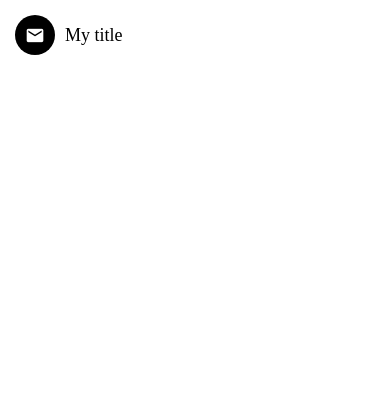
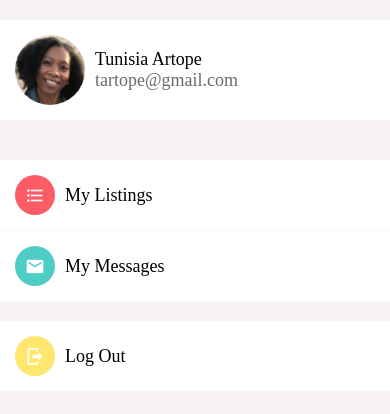
Before and after one commit to tartope/reactNativePracticeDoneWithIt, a React Native app: screen / in a window 390 px wide. Shown: the top 414 px of the page. Built offline with nearby package versions, Linux system fonts and the light colour scheme.

Commit message:
build account screen and add notes

```diff
--- a/App.js
+++ b/App.js
@@ -10,6 +10,7 @@
 import Screen from './app/components/Screen';
 import Icon from './app/components/Icon';
 import ListItem from './app/components/ListItem';
+import AccountScreen from "./app/screens/AccountScreen";
 
 export default function App() {
 
@@ -18,13 +19,14 @@
     // <ViewImageScreen />
     // <ListingDetailsScreen />
     //<MessagesScreen />
-    <Screen>
-      <ListItem
-        title='My title'
+    // <Screen>
+    //   <ListItem
+    //     title='My title'
 
-        ImageComponent={<Icon name='email' />}
-      />
-    </Screen>
+    //     ImageComponent={<Icon name='email' />}
+    //   />
+    // </Screen>
+    <AccountScreen />
 
     // <View style={{
     //   backgroundColor: '#f8f4f4',
--- a/app/components/Icon.js
+++ b/app/components/Icon.js
@@ -3,20 +3,24 @@
 import { MaterialCommunityIcons } from '@expo/vector-icons';
 
 function Icon({
+    //destructered props for styling with default values
     name,
     size = 40,
     backgroundColor = '#000',
     iconColor = '#fff'
 }) {
     return (
+        //this view is the container for the icon with bunch of styles
         <View style={{
             width: size,
             height: size,
             borderRadius: size / 2,
-            backgroundColor: backgroundColor,  //or just 'backgroundColor' on this line b/c the name is similar to the prop being passed.
+            backgroundColor: backgroundColor,  //or just 'backgroundColor' on this line b/c the name is similar to the prop being passed (if the key and value are the same, can remove the value and just use the key).
+            //justifyContent and alignItems puts the icon in the center of the circle.
             justifyContent: 'center',
             alignItems: 'center'
         }}>
+            {/* add icon inside container; import MaterialCommunityIcons */}
             {/* 'size' makes the icon half the size of its circle */}
             <MaterialCommunityIcons name={name} color={iconColor} size={size * 0.5}/>
         </View>
--- a/app/components/ListItem.js
+++ b/app/components/ListItem.js
@@ -6,17 +6,18 @@
 
 import colors from '../config/colors';
 
-function ListItem({image, title, subTitle, ImageComponent, onPress, renderRightActions }) {
+//capitalized ImageComponent b/c it should be set to a real component
+function ListItem({image, title, subTitle, IconComponent, onPress, renderRightActions }) {
     return (
         <Swipeable renderRightActions={renderRightActions}>
             <TouchableHighlight underlayColor={colors.light} onPress={onPress}>
                 <View style={styles.container}>
-                    {ImageComponent}
-                    {/* conditional statement to remove the empty space if there's no image */}
+                    {IconComponent}
+                    {/* renders image component only if we have the image prop; conditional statement to remove the empty space if there's no image */}
                     {image && <Image style={styles.image} source={image} />}
                     <View style={styles.detailsContainer}>
                         <AppText style={styles.title}>{title}</AppText>
-                        {/* conditionally renders subTitle */}
+                        {/* renders subTitle only if we have the subTitle prop; conditionally renders subTitle */}
                         {subTitle && <AppText style={styles.subTitle}>{subTitle}</AppText>}
                     </View>
                 </View>
@@ -28,10 +29,12 @@
 const styles = StyleSheet.create({
     container:{
         flexDirection: 'row',
-        padding: 15
+        padding: 15,
+        backgroundColor: colors.white
     },
     detailsContainer:{
         marginLeft: 10,
+        //if no subTitle, justifies content to center
         justifyContent: 'center'
     },
     image: {
--- a/app/components/Screen.js
+++ b/app/components/Screen.js
@@ -3,10 +3,10 @@
 import Constants from 'expo-constants';
 import { SafeAreaView, StyleSheet } from 'react-native';
 
-function Screen({ children }) {
+function Screen({ children, style }) {
     return (
         //Similar to 'AppText.js'; use the 'Screen' component exactly like 'SafeAreaView'.
-        <SafeAreaView style={styles.screen}>
+        <SafeAreaView style={[styles.screen, style]}>
             {children}
         </SafeAreaView>
     );
--- /dev/null
+++ b/app/screens/AccountScreen.js
@@ -0,0 +1,74 @@
+//creates the account screen with image, name, and email
+import React from 'react';
+import { StyleSheet, View, FlatList } from 'react-native';
+
+import Screen from '../components/Screen';
+import ListItem from '../components/ListItem';
+import ListItemSeparator from '../components/ListItemSeparator';
+import colors from '../config/colors';
+import Icon from '../components/Icon';
+
+const menuItems = [
+    {
+        title: 'My Listings',
+        icon: {
+            name: 'format-list-bulleted',
+            backgroundColor: colors.primary
+        }
+    },
+    {
+        title: 'My Messages',
+        icon: {
+            name: 'email',
+            backgroundColor: colors.secondary
+        }
+    }
+]
+
+function AccountScreen(props) {
+    return (
+        <Screen style={styles.screen}>
+            <View style={styles.container}>
+                <ListItem
+                    title='Tunisia Artope'
+                    subTitle='tartope@gmail.com'
+                    image={require('../assets/Tunisia.jpeg')} />
+            </View>
+            <View style={styles.container}>
+                <FlatList
+                    data={menuItems}
+                    keyExtractor={menuItem => menuItem.title}
+                    ItemSeparatorComponent={ListItemSeparator}
+                    renderItem={({ item })=>
+                        <ListItem
+                            title={item.title}
+                            IconComponent={
+                                <Icon
+                                    name={item.icon.name}
+                                    backgroundColor={item.icon.backgroundColor}
+                                />
+                            }
+                        />
+                    }
+                />
+            </View>
+            <ListItem
+                title='Log Out'
+                IconComponent={
+                    <Icon name='logout' backgroundColor='#ffe66d' />
+                }
+            />
+        </Screen>
+    );
+}
+
+const styles = StyleSheet.create({
+    container: {
+        marginVertical: 20
+    },
+    screen: {
+        backgroundColor: colors.light
+    }
+})
+
+export default AccountScreen;
--- a/package.json
+++ b/package.json
@@ -13,7 +13,7 @@
     "expo": "~46.0.9",
     "expo-constants": "^13.2.4",
     "expo-status-bar": "~1.4.0",
-    "expo-updates": "~0.14.6",
+    "expo-updates": "~0.14.7",
     "react": "18.0.0",
     "react-native": "0.69.6",
     "react-native-gesture-handler": "~2.5.0"
```
Also changed, not shown: app/screens/MessagesScreen.js (indentation only), 1 other file (tests, documents, lock files or other folders).
